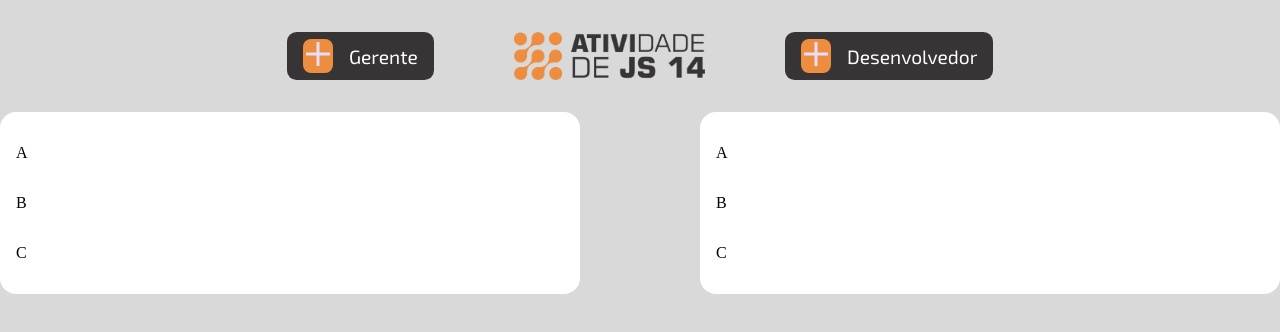
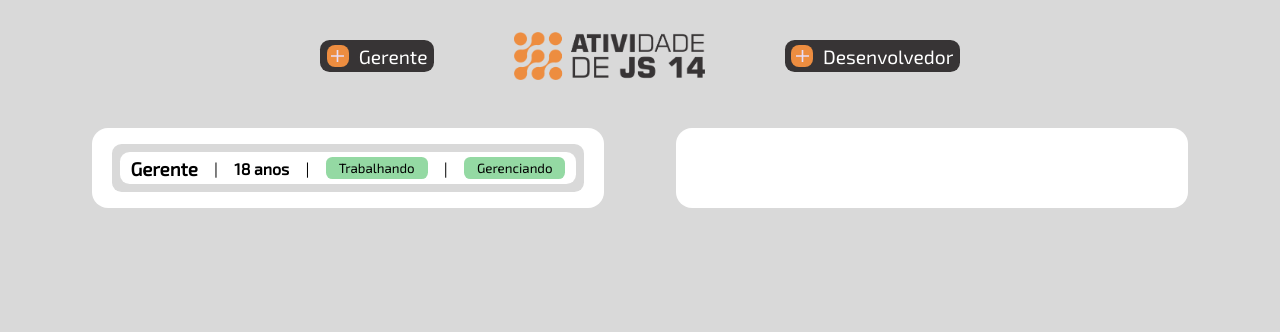
Before and after one commit to WisniewskiGabriel/website_classes_funcionarios, a plain HTML site: page index.html in a window 1280 px wide. Drawn offline with Linux system fonts and the light colour scheme.

Commit message:
card mais ou menos

```diff
--- a/index.css
+++ b/index.css
@@ -4,6 +4,7 @@
     --cinza_escuro: #373435;
     --laranja_contorno: #ed8d40;
     --cor_de_fundo: #d9d9d9;
+    --verde_ativo: #94d9a3;
 }
 
 body{
@@ -28,8 +29,8 @@ body header {
 
 body header button{
     cursor: pointer;
-    padding: 1rem;
-    height: 3rem;
+    padding: 0.4rem;
+    height: 2rem;
     border-radius: 0.5em;
     border-style: none;
     background-color: var(--cinza_escuro);
@@ -37,33 +38,75 @@ body header button{
     color: white;
     font-size: 1.2rem;
     display: flex;
-    justify-content: space-evenly;
+    justify-content: space-around;
     align-items: center;
-    gap: 1rem;
+    gap: 0.6rem;
 }
 
-body header button span{
+body header button div{
     background-color: var(--laranja_contorno);
     padding: 0.2rem;
     border-radius: 0.5rem;
+    height: 1rem;
+    width: 1rem;
+    margin: 0;
+    display: flex;
+    align-items: center;
+    justify-content: center;
 }
 
-body header button img{
-    height: 1.5rem;
+body header button div img{
+    height: 0.8rem;
+    margin: 0;
 }
 
 body section{
     display: flex;
     justify-content: center;
-    gap: 15vh;
+    gap: 5vh;
 }
 
 body section article{
     background-color: white;
-    width:70vh;
+    width:30rem;
     border-radius: 1rem;
     padding: 1rem;
+    margin: 1rem;
     display: flex;
-    ali: center;
+    align-items: center;
     flex-direction: column;
 }
+
+.gerente-card{
+    display: flex;
+    flex-direction: column;
+    justify-content: center;
+    align-items: center;
+    background-color: var(--cor_de_fundo);
+    margin: 0;
+    padding: 0;
+    width: 29.5rem;
+    border-radius: 0.6rem;
+}
+
+.gerente-card nav{
+    width: 27.5rem;
+    display: flex;
+    justify-content: space-around;
+    align-items: center;
+    margin: 0.5rem;
+    padding: 0.5rem;
+    gap: 0.7rem;
+    height: 1rem;
+    background-color: white;
+    border-radius: 0.6rem;
+    font-family: 'Exo 2';
+}
+
+.gerente-card nav button{
+    background-color: var(--verde_ativo);
+    border-radius: 0.4rem;
+    border-style: none;
+    padding: 0.2rem 0.8rem 0.2rem 0.8rem ;
+    font-family: 'Exo 2';
+}
--- a/index.html
+++ b/index.html
@@ -9,29 +9,42 @@
 <body>
     <header>
         <button>
-            <span>
+            <div>
                 <img src="imgs/plus icon.svg" alt="">
-            </span>
+            </div>
             Gerente
         </button>
         <img src="imgs/logo fake.png" alt="logo_atividade_14">
         <button>
-            <span>
+            <div>
                 <img src="imgs/plus icon.svg" alt="">
-            </span>
+            </div>
             Desenvolvedor
         </button>
     </header>
     <section>
         <article>
-            <p>A</p>
-            <p>B</p>
-            <p>C</p>
+            <div class="gerente-card">
+                <nav>
+                    <h3>Gerente</h3>
+                    <p>|</p>
+                    <h4>18 anos</h4>
+                    <p>|</p>
+                    <button>
+                        Trabalhando
+                    </button>
+                    <p>|</p>
+                    <button>
+                        Gerenciando
+                    </button>
+                </nav>
+                <span>
+
+                </span>
+            </div>
         </article>
         <article>
-            <p>A</p>
-            <p>B</p>
-            <p>C</p>
+
         </article>
     </section>
 </body>
```
Also changed, not shown: imgs/plus icon.png (added).
